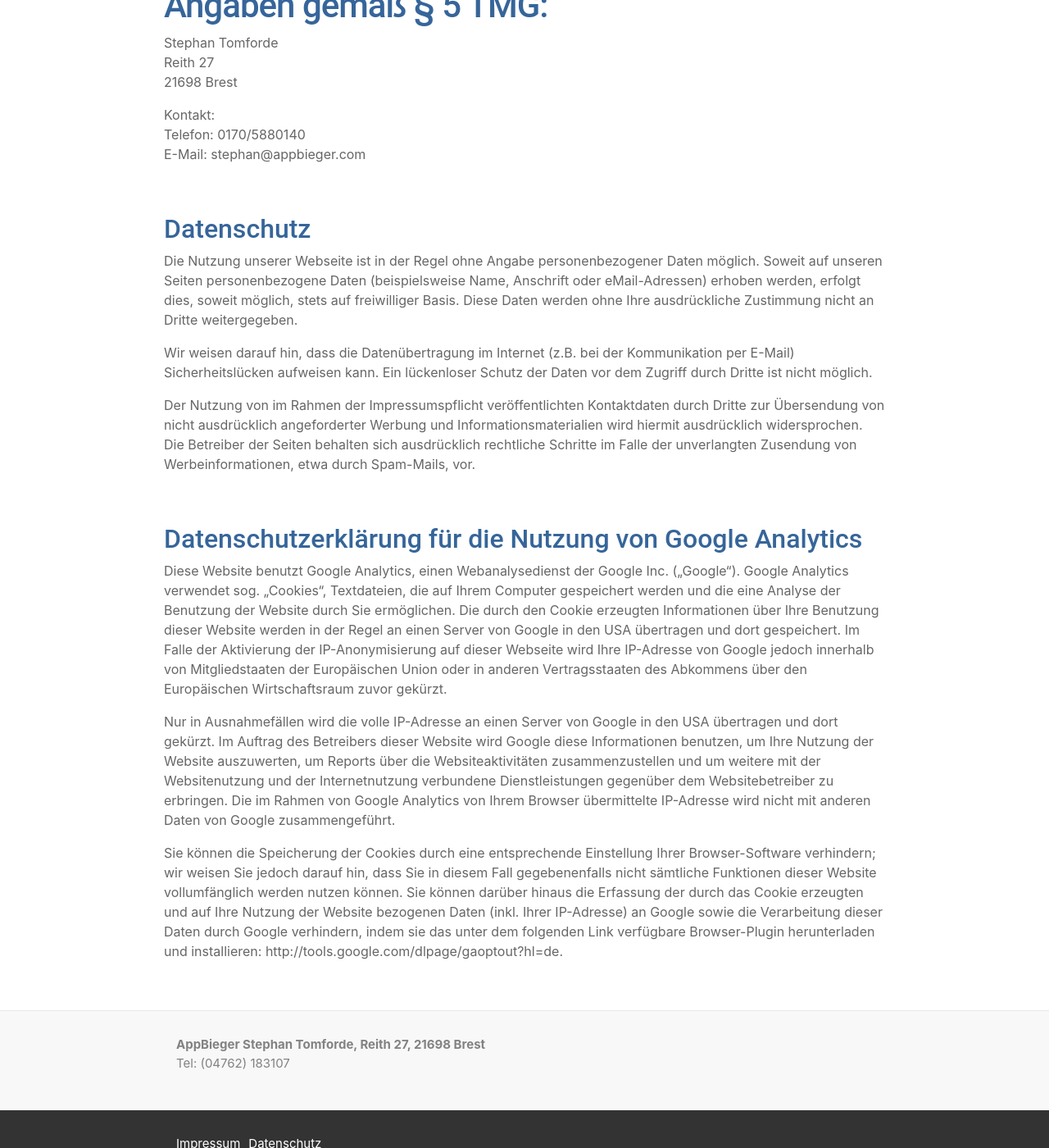
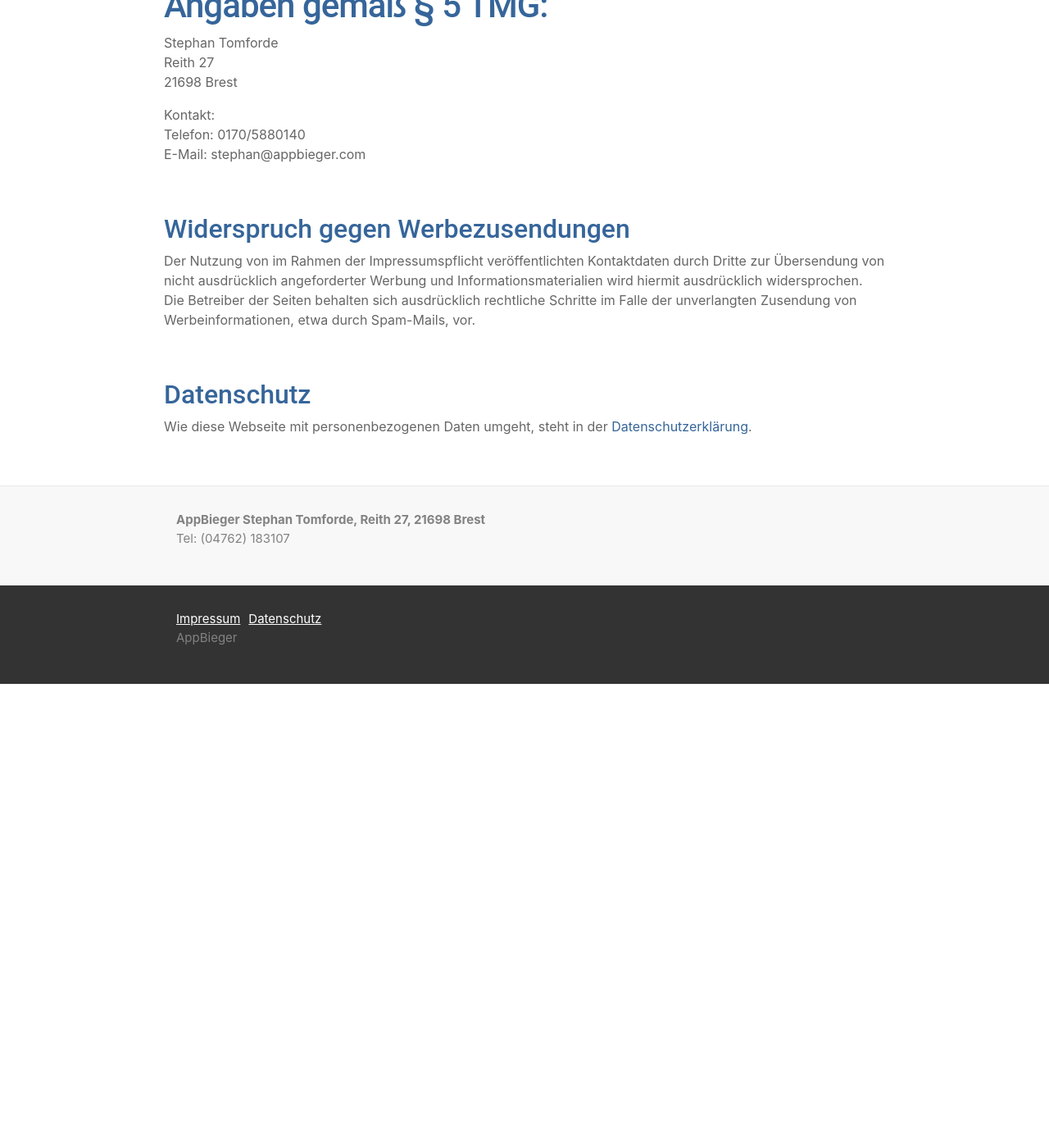
Before and after one commit to appbieger/appbieger.com, a Jekyll site: the page built from impressum.markdown, in a window 1280 px wide and 1400 px high, scrolled down 567 px. Shown: the whole window at 82% size. Built offline with Jekyll 4.4.1, drawn with Linux system fonts in a browser that asks for light colours; after the commit the page ends 1401 px from its top, so only the background shows below that.

Commit message:
Doppelte Datenschutztexte aus dem Impressum entfernt
Auf der Impressumsseite standen zwei Datenschutzabschnitte, darunter eine
vollstaendige Erklaerung zur Nutzung von Google Analytics - derselbe
Dienst, der auf dieser Seite nicht eingebunden ist und dessen Beschreibung
aus der Datenschutzerklaerung bereits entfernt wurde.

Beide Abschnitte sind raus, stattdessen verweist das Impressum auf
/datenschutz. Damit steht das Thema nur noch an einer Stelle und
widerspricht sich nicht mehr selbst.

Der Widerspruch gegen Werbezusendungen bleibt woertlich erhalten, er
gehoert sachlich ins Impressum. Die Angaben nach § 5 TMG sind
unveraendert.

Co-Authored-By: Claude Opus 5 <noreply@anthropic.com>

```diff
--- a/impressum.markdown
+++ b/impressum.markdown
@@ -15,20 +15,10 @@ Kontakt:
 Telefon:	0170/5880140
 E-Mail:	stephan@appbieger.com
 
-## Datenschutz
-
-Die Nutzung unserer Webseite ist in der Regel ohne Angabe personenbezogener Daten möglich. Soweit auf unseren Seiten personenbezogene Daten (beispielsweise Name, Anschrift oder eMail-Adressen) erhoben werden, erfolgt dies, soweit möglich, stets auf freiwilliger Basis. Diese Daten werden ohne Ihre ausdrückliche Zustimmung nicht an Dritte weitergegeben.
-
-Wir weisen darauf hin, dass die Datenübertragung im Internet (z.B. bei der Kommunikation per E-Mail) Sicherheitslücken aufweisen kann. Ein lückenloser Schutz der Daten vor dem Zugriff durch Dritte ist nicht möglich.
+## Widerspruch gegen Werbezusendungen
 
 Der Nutzung von im Rahmen der Impressumspflicht veröffentlichten Kontaktdaten durch Dritte zur Übersendung von nicht ausdrücklich angeforderter Werbung und Informationsmaterialien wird hiermit ausdrücklich widersprochen. Die Betreiber der Seiten behalten sich ausdrücklich rechtliche Schritte im Falle der unverlangten Zusendung von Werbeinformationen, etwa durch Spam-Mails, vor.
 
+## Datenschutz
 
-
-## Datenschutzerklärung für die Nutzung von Google Analytics
-
-Diese Website benutzt Google Analytics, einen Webanalysedienst der Google Inc. („Google“). Google Analytics verwendet sog. „Cookies“, Textdateien, die auf Ihrem Computer gespeichert werden und die eine Analyse der Benutzung der Website durch Sie ermöglichen. Die durch den Cookie erzeugten Informationen über Ihre Benutzung dieser Website werden in der Regel an einen Server von Google in den USA übertragen und dort gespeichert. Im Falle der Aktivierung der IP-Anonymisierung auf dieser Webseite wird Ihre IP-Adresse von Google jedoch innerhalb von Mitgliedstaaten der Europäischen Union oder in anderen Vertragsstaaten des Abkommens über den Europäischen Wirtschaftsraum zuvor gekürzt.
-
-Nur in Ausnahmefällen wird die volle IP-Adresse an einen Server von Google in den USA übertragen und dort gekürzt. Im Auftrag des Betreibers dieser Website wird Google diese Informationen benutzen, um Ihre Nutzung der Website auszuwerten, um Reports über die Websiteaktivitäten zusammenzustellen und um weitere mit der Websitenutzung und der Internetnutzung verbundene Dienstleistungen gegenüber dem Websitebetreiber zu erbringen. Die im Rahmen von Google Analytics von Ihrem Browser übermittelte IP-Adresse wird nicht mit anderen Daten von Google zusammengeführt.
-
-Sie können die Speicherung der Cookies durch eine entsprechende Einstellung Ihrer Browser-Software verhindern; wir weisen Sie jedoch darauf hin, dass Sie in diesem Fall gegebenenfalls nicht sämtliche Funktionen dieser Website vollumfänglich werden nutzen können. Sie können darüber hinaus die Erfassung der durch das Cookie erzeugten und auf Ihre Nutzung der Website bezogenen Daten (inkl. Ihrer IP-Adresse) an Google sowie die Verarbeitung dieser Daten durch Google verhindern, indem sie das unter dem folgenden Link verfügbare Browser-Plugin herunterladen und installieren: http://tools.google.com/dlpage/gaoptout?hl=de.
+Wie diese Webseite mit personenbezogenen Daten umgeht, steht in der [Datenschutzerklärung](/datenschutz).
```
